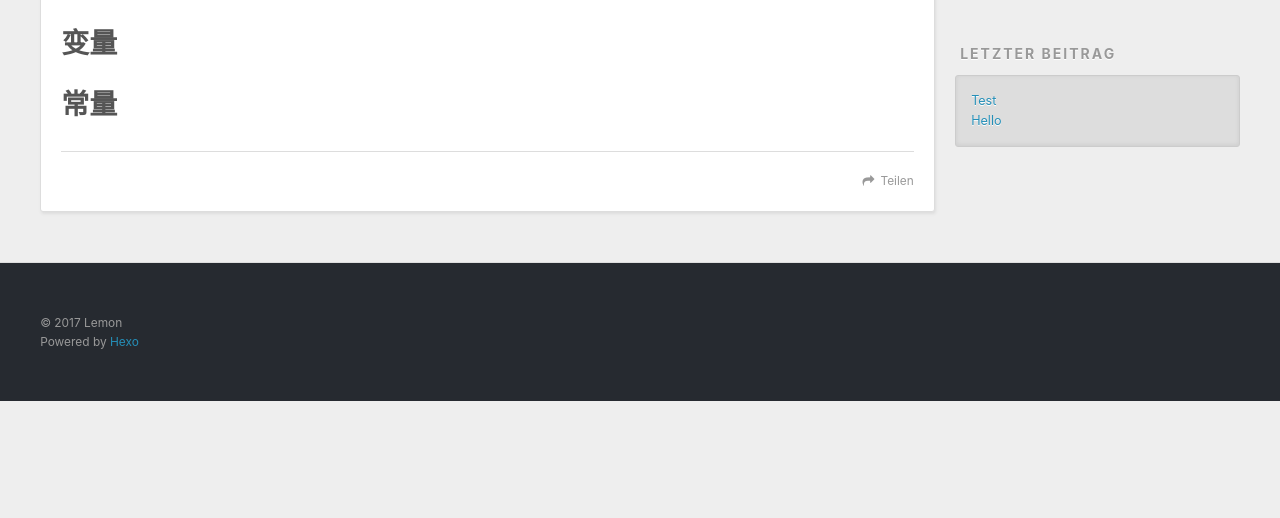
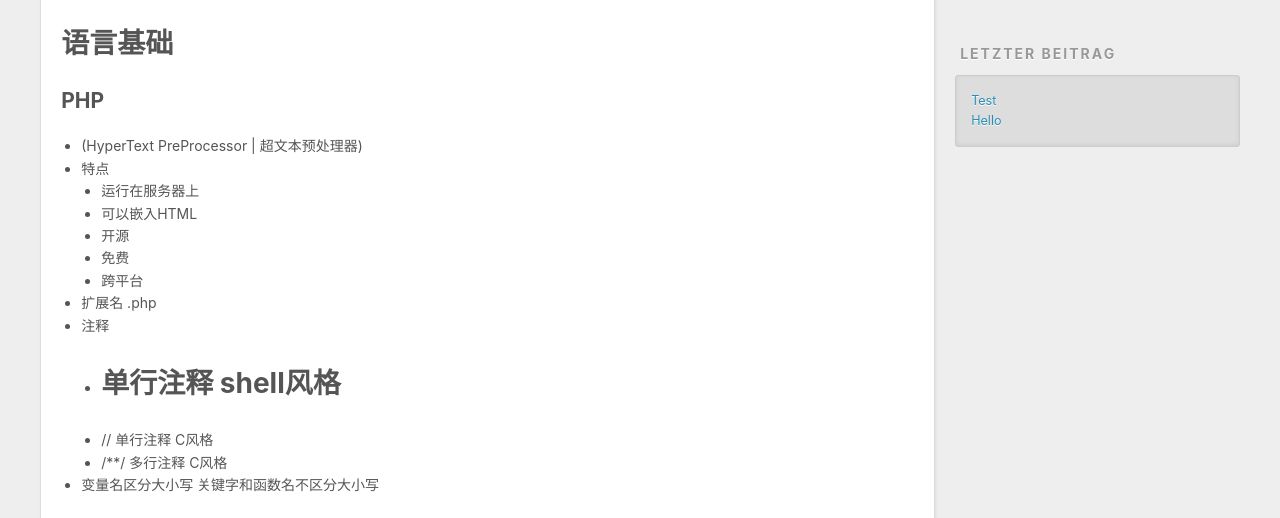
Before and after one commit to guoyimeng/guoyimeng.github.io, a plain HTML site: page PHP基础/01-PHP变量与常量.html in a window 1280 px wide. Shown: the part 434-952 px from the top of the page. Before the commit the page ends 835 px from the top, so only its background shows below. Drawn offline with nearby package versions, Linux system fonts and the light colour scheme.

Commit message:
Site updated: 2017-12-16 17:08:49

```diff
--- a/PHP基础/01-PHP变量与常量.html
+++ b/PHP基础/01-PHP变量与常量.html
@@ -7,17 +7,17 @@
 
   <title>01-PHP变量与常量 | 木の依</title>
   <meta name="viewport" content="width=device-width, initial-scale=1, maximum-scale=1">
-  <meta name="description" content="变量常量">
+  <meta name="description" content="语言基础PHP (HyperText PreProcessor | 超文本预处理器) 特点 运行在服务器上 可以嵌入HTML 开源 免费 跨平台   扩展名 .php 注释 单行注释 shell风格 //        单行注释 C风格 /**/    多行注释 C风格   变量名区分大小写 关键字和函数名不区分大小写  变量常量">
 <meta name="keywords" content="PHP,算法,代码,随笔">
 <meta property="og:type" content="website">
 <meta property="og:title" content="01-PHP变量与常量">
 <meta property="og:url" content="https://github.com/guoyimeng/PHP基础/01-PHP变量与常量.html">
 <meta property="og:site_name" content="木の依">
-<meta property="og:description" content="变量常量">
-<meta property="og:updated_time" content="2017-12-16T08:00:48.932Z">
+<meta property="og:description" content="语言基础PHP (HyperText PreProcessor | 超文本预处理器) 特点 运行在服务器上 可以嵌入HTML 开源 免费 跨平台   扩展名 .php 注释 单行注释 shell风格 //        单行注释 C风格 /**/    多行注释 C风格   变量名区分大小写 关键字和函数名不区分大小写  变量常量">
+<meta property="og:updated_time" content="2017-12-16T09:08:36.803Z">
 <meta name="twitter:card" content="summary">
 <meta name="twitter:title" content="01-PHP变量与常量">
-<meta name="twitter:description" content="变量常量">
+<meta name="twitter:description" content="语言基础PHP (HyperText PreProcessor | 超文本预处理器) 特点 运行在服务器上 可以嵌入HTML 开源 免费 跨平台   扩展名 .php 注释 单行注释 shell风格 //        单行注释 C风格 /**/    多行注释 C风格   变量名区分大小写 关键字和函数名不区分大小写  变量常量">
 
     <link rel="alternate" href="/atom.xml" title="木の依" type="application/atom+xml">
 
@@ -90,7 +90,26 @@
 
     <div class="article-entry" itemprop="articleBody">
 
-        <h1 id="变量"><a href="#变量" class="headerlink" title="变量"></a>变量</h1><h1 id="常量"><a href="#常量" class="headerlink" title="常量"></a>常量</h1>
+        <h1 id="语言基础"><a href="#语言基础" class="headerlink" title="语言基础"></a>语言基础</h1><h2 id="PHP"><a href="#PHP" class="headerlink" title="PHP"></a>PHP</h2><ul>
+<li>(HyperText PreProcessor | 超文本预处理器)</li>
+<li>特点<ul>
+<li>运行在服务器上</li>
+<li>可以嵌入HTML</li>
+<li>开源</li>
+<li>免费</li>
+<li>跨平台</li>
+</ul>
+</li>
+<li>扩展名 .php</li>
+<li>注释<ul>
+<li><h1 id="单行注释-shell风格"><a href="#单行注释-shell风格" class="headerlink" title="单行注释 shell风格"></a>单行注释 shell风格</h1></li>
+<li>//        单行注释 C风格</li>
+<li>/**/    多行注释 C风格</li>
+</ul>
+</li>
+<li>变量名区分大小写 关键字和函数名不区分大小写</li>
+</ul>
+<h1 id="变量"><a href="#变量" class="headerlink" title="变量"></a>变量</h1><h1 id="常量"><a href="#常量" class="headerlink" title="常量"></a>常量</h1>
 
     </div>
     <footer class="article-footer">
```
